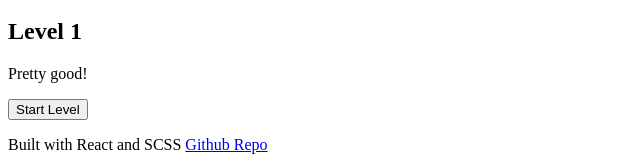
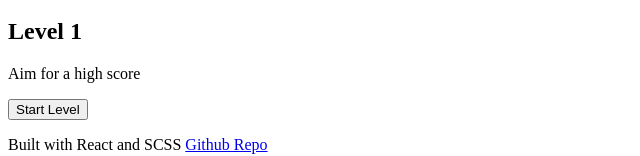
Before and after one commit to DrantDumani/memory-card-v2, a React (Vite) app: page / in a window 1280 px wide. Shown: the part 168-324 px from the top of the page, without its empty margins (0-640 px from the left). Built offline with nearby package versions, Linux system fonts and the light colour scheme; no server answers.

Commit message:
Only allow player to see one message on level one

```diff
--- a/src/components/LevelStart/LevelStart.jsx
+++ b/src/components/LevelStart/LevelStart.jsx
@@ -1,7 +1,8 @@
 import "./LevelStart.scss";
 
 const messages = {
-  easy: ["Aim for a high score", "Not bad!", "Pretty good!"],
+  start: ["Aim for a high score"],
+  easy: ["Not bad!", "Pretty good!", "You're alright!"],
   med: [
     "Woah!",
     "You're still playing this?!",
@@ -18,7 +19,8 @@ const messages = {
 
 function LevelStart({ level, handleStart }) {
   let msgBank = null;
-  if (level < 10) msgBank = messages.easy;
+  if (level === 1) msgBank = messages.start;
+  else if (level < 10) msgBank = messages.easy;
   else if (level < 24) msgBank = messages.med;
   else msgBank = messages.hard;
 
```
